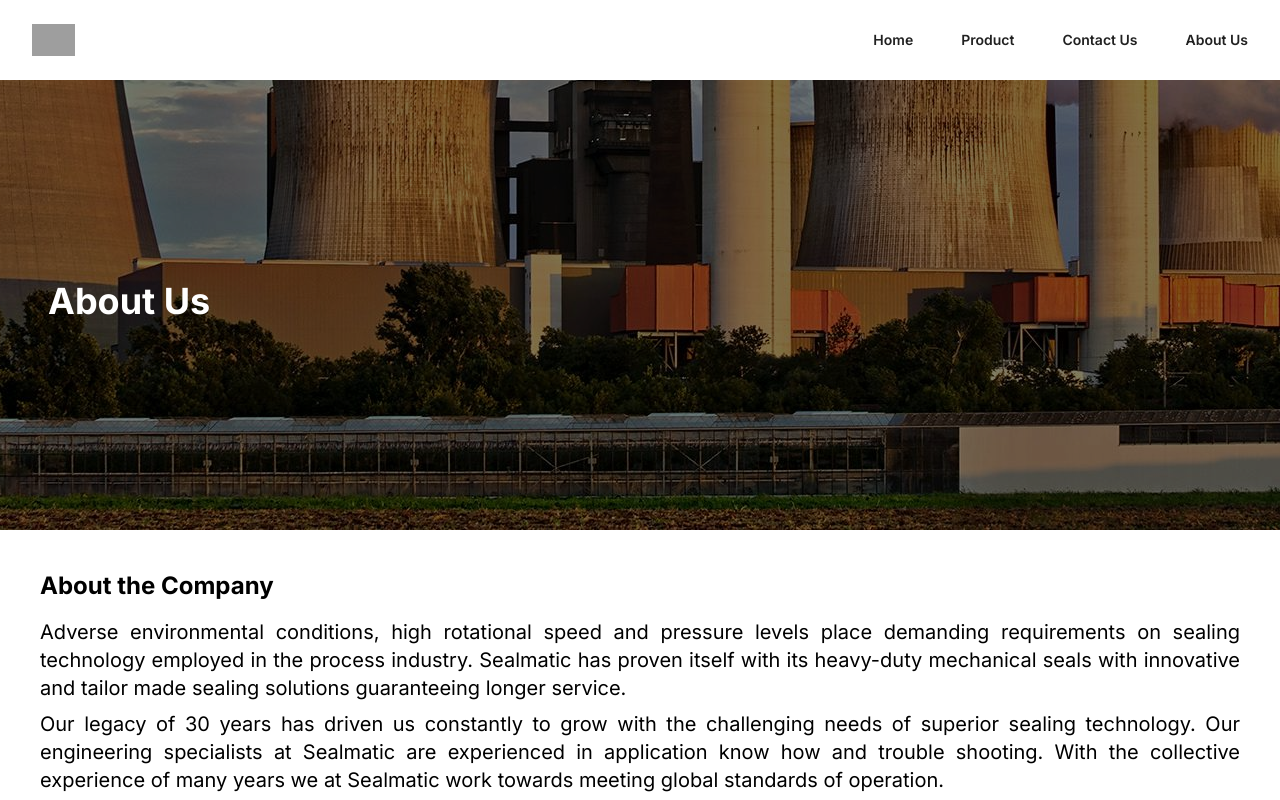
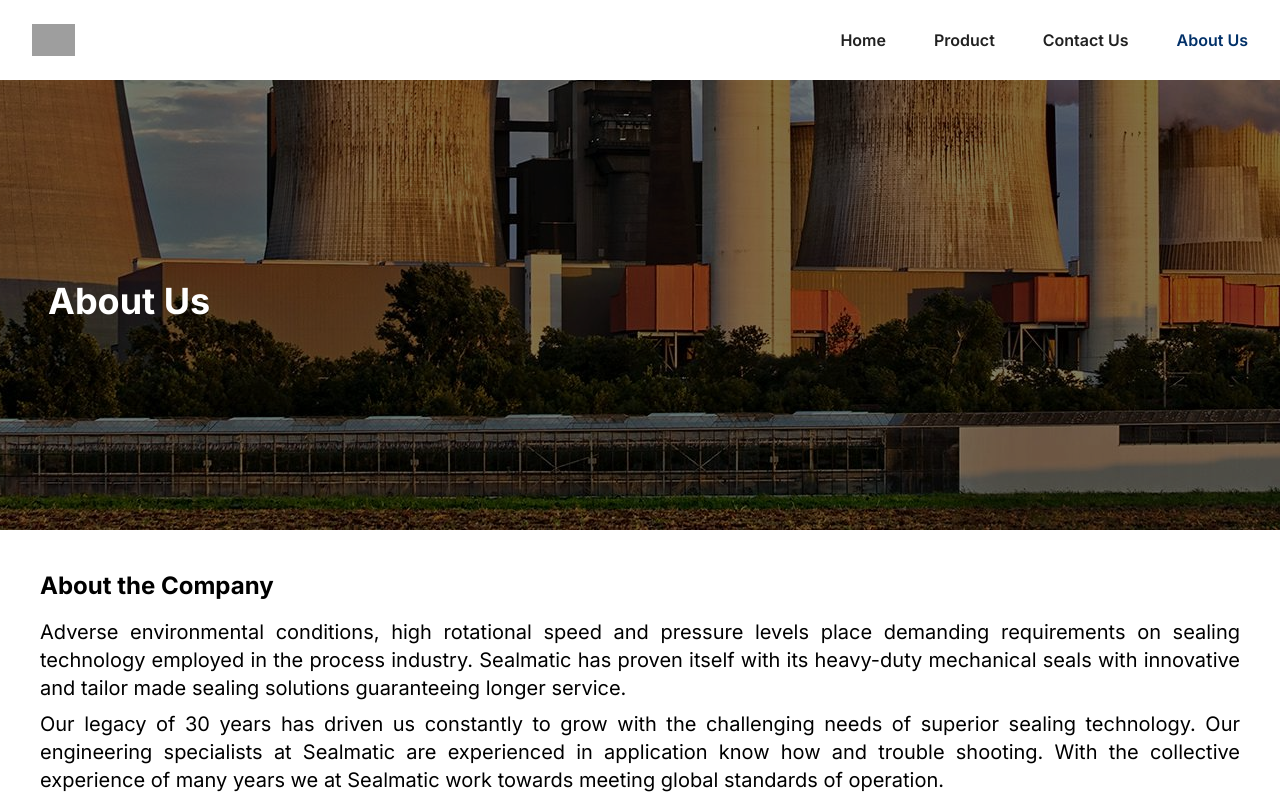
Before and after one commit to Nirvana2299/s_matic, a Next.js app: page /about in a window 1280 px wide. Shown: the top 800 px of the page. Built offline with nearby package versions, Linux system fonts and the light colour scheme; grey boxes are pictures that could not be loaded.

Commit message:
modified:   src/app/components/navbar.js modified:   src/app/components/productCarousel.js modified:   src/app/contactus/page.js

```diff
--- a/src/app/components/navbar.js
+++ b/src/app/components/navbar.js
@@ -1,9 +1,9 @@
 "use client"
-import products  from '@/utils/productsData'
+import products from '@/utils/productsData'
 import Link from 'next/link'
 import { Fragment, useEffect, useState } from 'react'
 import { Dialog, Disclosure, Popover, Transition } from '@headlessui/react'
-import { useRouter } from 'next/navigation';
+import { usePathname } from 'next/navigation'
 import {
     ArrowPathIcon,
     Bars3Icon,
@@ -27,22 +27,21 @@ function classNames(...classes) {
 
 export default function Navbar() {
     const [mobileMenuOpen, setMobileMenuOpen] = useState(false)
-    const router = useRouter();
-    // console.log(router.asPath);
+
     function onClick() {
         setMobileMenuOpen(false);
     }
 
-    useEffect(()=> {
-        if (!router.isReady) return;
-        console.log(router.asPath);
-    }, [router.isReady])
+
+    const pathname = usePathname();
+    useEffect(() => {
+    }, [pathname])
 
     return (
         <header className="z-10 bg-white sticky left-0 right-0 top-0">
             <nav className="mx-auto flex max-w-7xl items-center justify-between p-6 lg:px-8 " aria-label="Global">
                 <div className="flex lg:flex-1">
-                    <Link href={{pathname: '/'}} className="-m-1.5 p-1.5">
+                    <Link href={{ pathname: '/' }} className="-m-1.5 p-1.5">
                         <span className="sr-only">Your Company</span>
                         <img className="h-8 w-auto" src="https://tailwindui.com/img/logos/mark.svg?color=indigo&shade=600" alt="" />
                     </Link>
@@ -102,22 +101,22 @@ export default function Navbar() {
 
                     <Link href={{
                         pathname: `/`,
-                    }} className="text-sm font-semibold leading-6 text-gray-900 hover:text-[#023169]">
+                    }} className={`text-md font-semibold leading-6 hover:text-[#023169] ${pathname === '/' ? 'text-[#023169]' : 'text-gray-900'}`}>
                         Home
                     </Link>
                     <Link href={{
                         pathname: `/productCatalogue`,
-                    }} className="text-sm font-semibold leading-6 text-gray-900 hover:text-[#023169]">
+                    }} className={`text-md font-semibold leading-6 hover:text-[#023169] ${pathname === '/productCatalogue' ? 'text-[#023169]' : 'text-gray-900'}`}>
                         Product
                     </Link>
                     <Link href={{
                         pathname: `/contactus`,
-                    }} className="text-sm font-semibold leading-6 text-gray-900 hover:text-[#023169]">
+                    }} className={`text-md font-semibold leading-6 hover:text-[#023169] ${pathname === '/contactus' ? 'text-[#023169]' : 'text-gray-900'}`}>
                         Contact Us
                     </Link>
                     <Link href={{
                         pathname: `/about`,
-                    }} className="text-sm font-semibold leading-6 text-gray-900 hover:text-[#023169]">
+                    }} className={`text-md font-semibold leading-6 hover:text-[#023169] ${pathname === '/about' ? 'text-[#023169]' : 'text-gray-900'}`}>
                         About Us
                     </Link>
                 </Popover.Group>
@@ -177,28 +176,30 @@ export default function Navbar() {
                                     )}
                                 </Disclosure> */}
                                 <Link
-
+                                    onClick={() => setMobileMenuOpen(false)}
                                     href="/"
-                                    className="-mx-3 block rounded-lg px-3 py-2 text-base font-semibold leading-7 hover:text-[#023169] text-gray-900 hover:bg-gray-50"
+                                    className={`-mx-3 block rounded-lg px-3 py-2 text-base font-semibold leading-7 ${pathname === '/' ? 'text-[#023169]' : 'text-gray-900'}`}
                                 >
                                     Home
                                 </Link>
                                 <Link
-
+                                    onClick={() => setMobileMenuOpen(false)}
                                     href="/productCatalogue"
-                                    className="-mx-3 block rounded-lg px-3 py-2 text-base font-semibold leading-7 text-gray-900 hover:bg-gray-50"
+                                    className={`-mx-3 block rounded-lg px-3 py-2 text-base font-semibold leading-7 ${pathname === '/productCatalogue' ? 'text-[#023169]' : 'text-gray-900'}`}
                                 >
                                     Product
                                 </Link>
                                 <Link
+                                    onClick={() => setMobileMenuOpen(false)}
                                     href="/about"
-                                    className="-mx-3 block rounded-lg px-3 py-2 text-base font-semibold leading-7 text-gray-900 hover:bg-gray-50"
+                                    className={`-mx-3 block rounded-lg px-3 py-2 text-base font-semibold leading-7 ${pathname === '/about' ? 'text-[#023169]' : 'text-gray-900'}`}
                                 >
                                     About Us
                                 </Link>
                                 <Link
+                                    onClick={() => setMobileMenuOpen(false)}
                                     href="/contactus"
-                                    className="-mx-3 block rounded-lg px-3 py-2 text-base font-semibold leading-7 text-gray-900 hover:bg-gray-50"
+                                    className={`-mx-3 block rounded-lg px-3 py-2 text-base font-semibold leading-7 ${pathname === '/contactus' ? 'text-[#023169]' : 'text-gray-900'}`}
                                 >
                                     Contact Us
                                 </Link>
--- a/src/app/components/productCarousel.js
+++ b/src/app/components/productCarousel.js
@@ -134,9 +134,7 @@ export default function ProductCarousel() {
                                         <Image src={product.image} width={250} height={250} alt={product.imageAltText} />
                                         <div className="overflow-hidden text-[#023169]">
                                             <p className="text-md font-bold sm:text-xl">{product.name}</p>
-
-                                            <p className="leading-tight">
-                                                {product.shortInfo}</p>
+                                            <p className="leading-tight">{product.shortInfo}</p>
                                         </div>
                                     </div>
                                 </div>
--- a/src/app/contactus/page.js
+++ b/src/app/contactus/page.js
@@ -1,14 +1,10 @@
 import ContactUs from "../components/contactUs";
-import Footer from "../components/footer";
-import Navbar from "../components/navbar";
 import Hero from "../components/hero";
 
 export default function Page() {
     return <>
         <Hero name='Contact Us' />
         <ContactUs />
-        <div>
-            <iframe src="https://www.google.com/maps/embed?pb=!1m17!1m12!1m3!1d3768.3247558175544!2d73.0226015!3d19.1810129!2m3!1f0!2f0!3f0!3m2!1i1024!2i768!4f13.1!3m2!1m1!2zMTnCsDEwJzUxLjciTiA3M8KwMDEnMjEuNCJF!5e0!3m2!1sen!2sin!4v1720268584680!5m2!1sen!2sin" width="100%" height="450" style={{ border: 0 }} allowfullscreen="" loading="lazy"></iframe>
-        </div>
+        <iframe src="https://www.google.com/maps/embed?pb=!1m17!1m12!1m3!1d3768.3247558175544!2d73.0226015!3d19.1810129!2m3!1f0!2f0!3f0!3m2!1i1024!2i768!4f13.1!3m2!1m1!2zMTnCsDEwJzUxLjciTiA3M8KwMDEnMjEuNCJF!5e0!3m2!1sen!2sin!4v1720268584680!5m2!1sen!2sin" width="100%" height="450" style={{ border: 0 }} loading="lazy"></iframe>
     </>
 }
```
Lines whose indentation alone changed are shown as unchanged.
